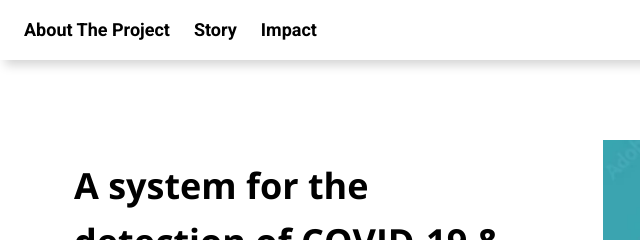
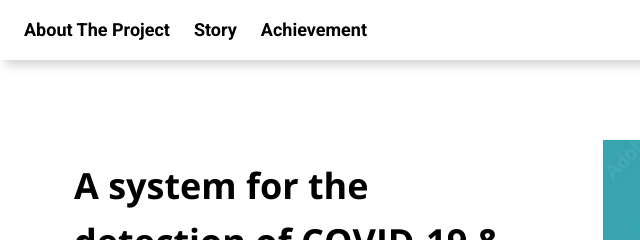
Before and after one commit to AmruthaaSatishkumar/Covid-Detection-Project-Portfolio, a website built with Parcel: page index.html in a window 1280 px wide. Shown: the top 240 px of the page, 0-640 px from the left. Built offline with nearby package versions, Linux system fonts and the light colour scheme.

Commit message:
Updated Header

```diff
--- a/index.html
+++ b/index.html
@@ -55,7 +55,7 @@
             <div class="home-links-container">
               <a href="#features" class="home-link Anchor">About the Project</a>
               <a href="#about-us" class="home-link1 Anchor">Story</a>
-              <a href="#contact" class="home-link2 Anchor">Impact</a>
+              <a href="#contact" class="home-link2 Anchor">Achievement</a>
             </div>
             <div class="home-cta-container">
               <div data-role="BurgerMenu" class="home-burger-menu">
```
